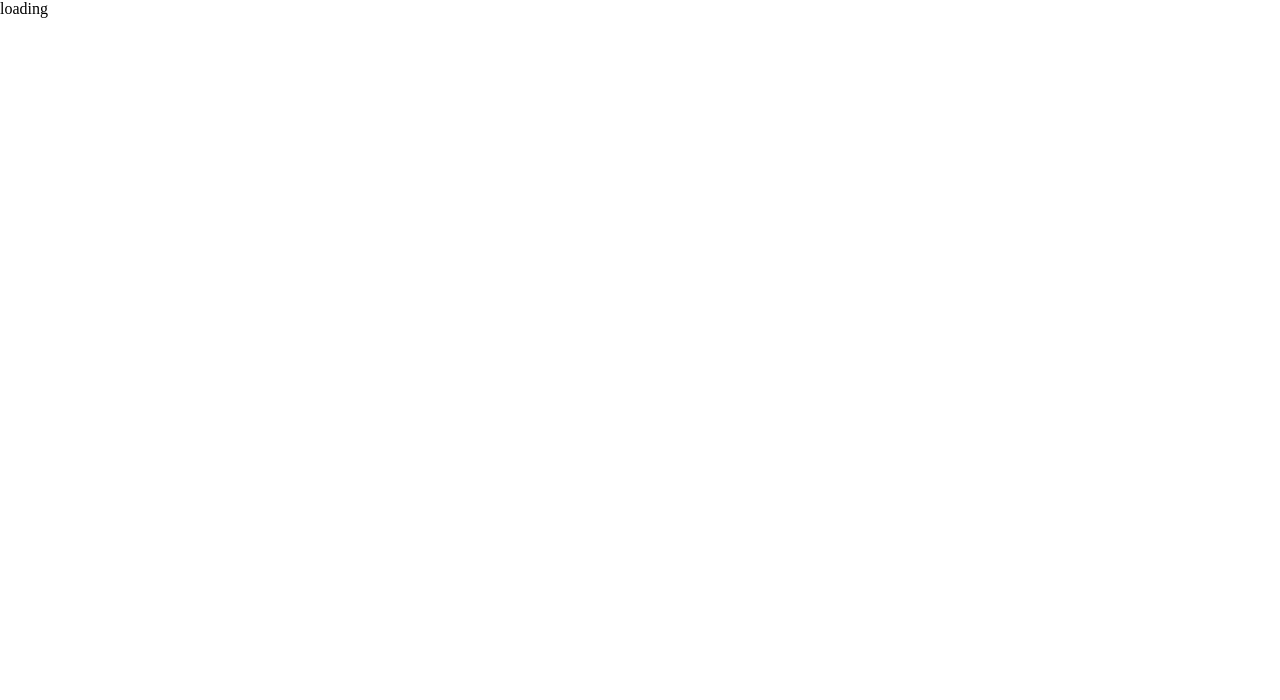
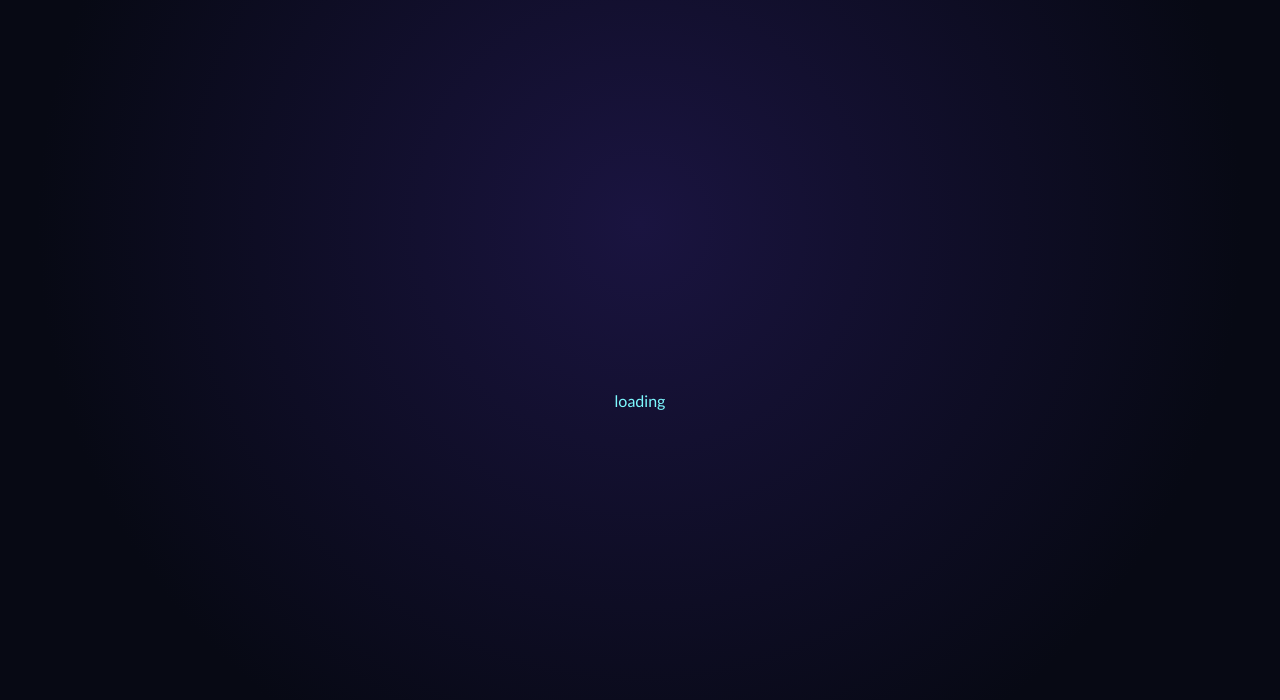
Before and after one commit to imkrishn/lumidrop, a website: page src/index.html in a window 1280 px wide. Drawn offline with Linux system fonts and the light colour scheme.

Commit message:
html: style body

```diff
--- a/src/index.html
+++ b/src/index.html
@@ -6,6 +6,14 @@
   <title>glowfall</title>
   <style>
     html, body { margin: 0; height: 100%; overflow: hidden; }
+    body {
+      display: flex;
+      align-items: center;
+      justify-content: center;
+      background: radial-gradient(circle at 50% 28%, #1a1440 0%, #070914 70%);
+      color: #7df9ff;
+      font-family: "Trebuchet MS", "Segoe UI", sans-serif;
+    }
   </style>
 </head>
 <body>
```
